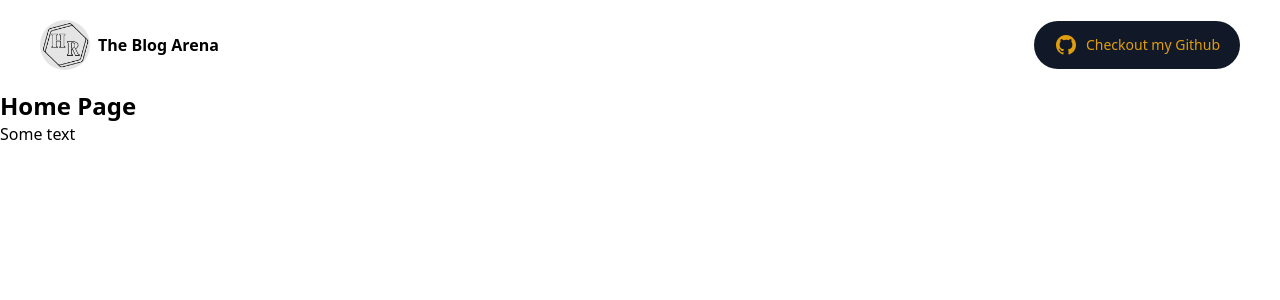
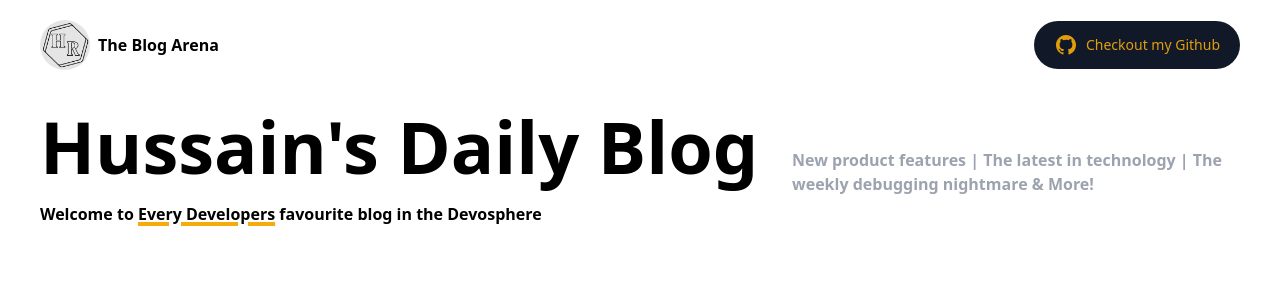
Before and after one commit to Hussain-7/blog-sanityv3-next13, a Next.js app: page / in a window 1280 px wide. Shown: the top 300 px of the page. Built offline with nearby package versions, Linux system fonts and the light colour scheme; no server answers.

Commit message:
banner added

```diff
--- a/app/(user)/layout.tsx
+++ b/app/(user)/layout.tsx
@@ -1,3 +1,4 @@
+import Banner from "../../components/Banner";
 import Header from "../../components/Header";
 import "../../styles/globals.css";
 
@@ -11,6 +12,7 @@
       <body>
         {" "}
         <Header />
+        <Banner />
         {children}
       </body>
     </html>
--- a/app/(user)/page.tsx
+++ b/app/(user)/page.tsx
@@ -1,13 +1,7 @@
 const projectId = process.env.NEXT_PUBLIC_SANITY_PROJECT_ID!;
 const dataset = process.env.NEXT_PUBLIC_SANITY_DATASET!;
 const HomePage = ({ props }: any) => {
-  console.log("print data", props);
-  return (
-    <div>
-      <p className="text-2xl font-bold">Home Page</p>
-      <p>Some text</p>
-    </div>
-  );
+  return <div></div>;
 };
 
 export default HomePage;
--- /dev/null
+++ b/components/Banner.tsx
@@ -0,0 +1,22 @@
+const Banner = () => {
+  return (
+    <div className="flex flex-col lg:flex-row lg:space-x-5 lg:items-center justify-between font-bold px-10 py-5 mb-10">
+      <div>
+        <h1 className="text-5xl sm:text-7xl">Hussain's Daily Blog</h1>
+        <h2 className="mt-5 md:mt-5">
+          Welcome to {""}
+          <span className="underline decoration-4 decoration-[#f7ab0a] ">
+            Every Developers
+          </span>{" "}
+          favourite blog in the Devosphere
+        </h2>
+      </div>
+      <p className="mt-5 md:mt-2 text-gray-400 max-w-md">
+        New product features | The latest in technology | The weekly debugging
+        nightmare & More!
+      </p>
+    </div>
+  );
+};
+
+export default Banner;
```
